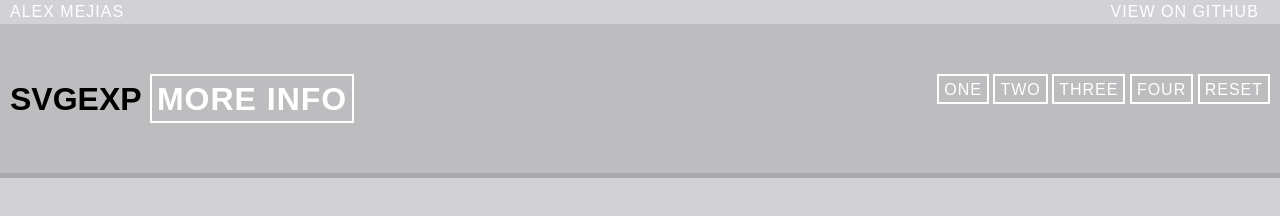
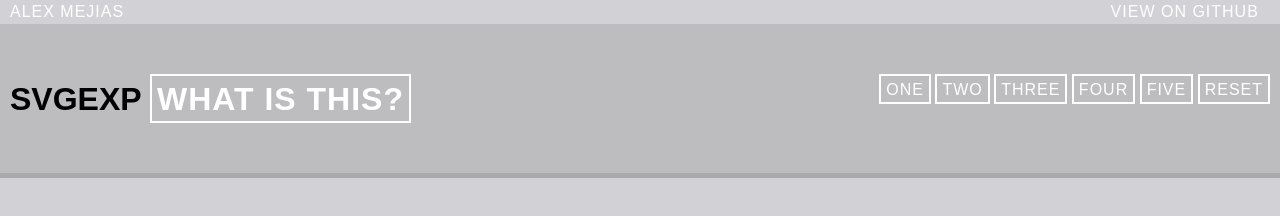
Before and after one commit to alexdmejias/SVGEXP, a website: page index.html in a window 1280 px wide. Drawn offline with Linux system fonts and the light colour scheme.

Commit message:
wrapped .container in .wrap in order to use the blue effect

```diff
--- a/index.html
+++ b/index.html
@@ -7,6 +7,7 @@
     <link rel="stylesheet" href="assets/css/styles.css">
 </head>
 <body>
+    <div class="wrap">
         <header>
             <div class="top">
                 <a class="name" href="http://alexdmejias.com">Alex Mejias</a>
@@ -15,13 +16,14 @@
             <nav>
                 <h1>
                     SVGEXP
-                <a id="info" href="#">more info</a>
+                    <a id="info" href="#">What is this?</a>
                 </h1>
                 <div id="demos">
                     <a id="one" data-demo="a" href="#">one</a>
                     <a id="two" data-demo="b" href="#">two</a>
                     <a id="three" data-demo="c" href="#">three</a>
                     <a id="four" data-demo="d" href="#">four</a>
+                    <a id="five" data-demo="e" href="#">five</a>
                     <a id="" href="#">RESET</a>
                 </div>
             </nav>
@@ -30,10 +32,11 @@
         <div id="container">
 
         </div>
+    </div>
 
     <script id="more-info-template" type="text/x-template">
         <p>Please excuse the appearance while I keep working on this project.</p>
-        <p>What is this? A series of SVG elements, please look at the GitHub repo to find what else is coming to this project</p>
+        <p>What is this? A series of SVG experiments, please look at the GitHub repo to find what else is coming to this project</p>
     </script>
 
     <script>
```
Lines whose indentation alone changed are shown as unchanged.
